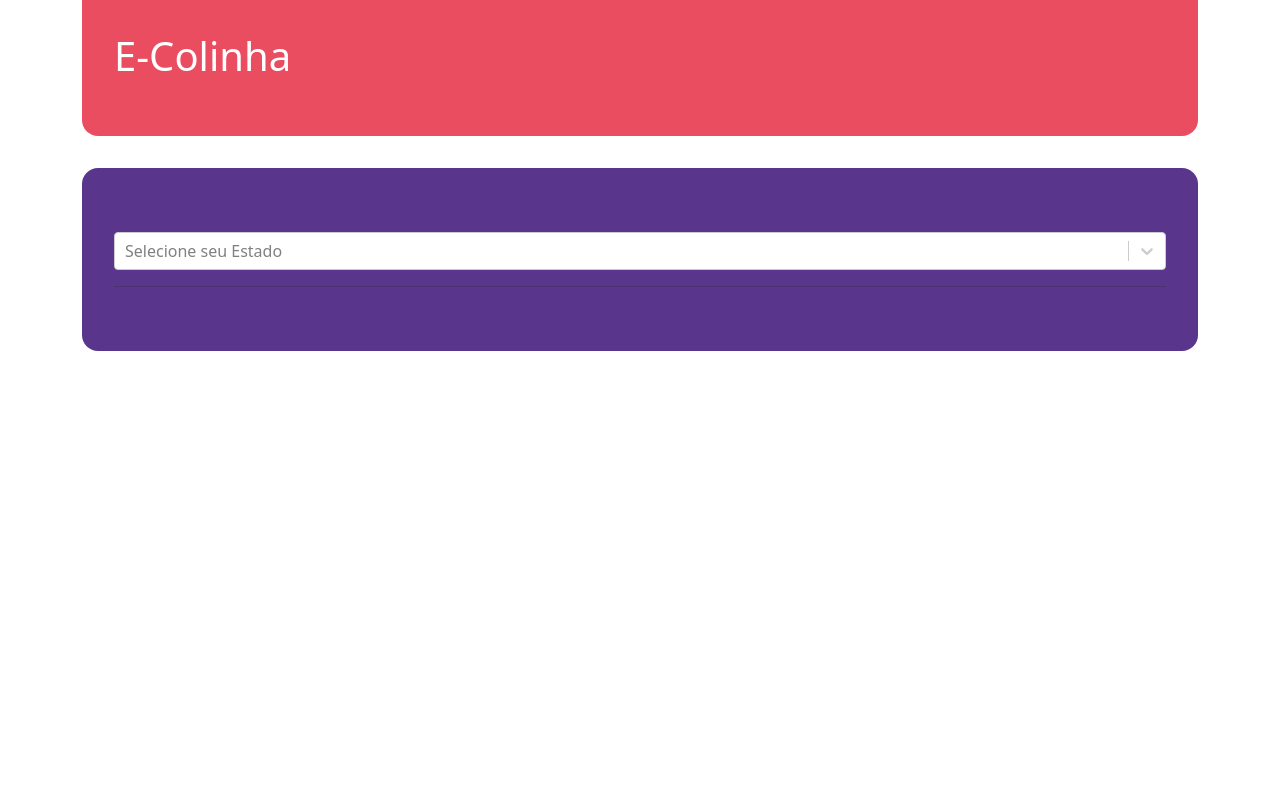
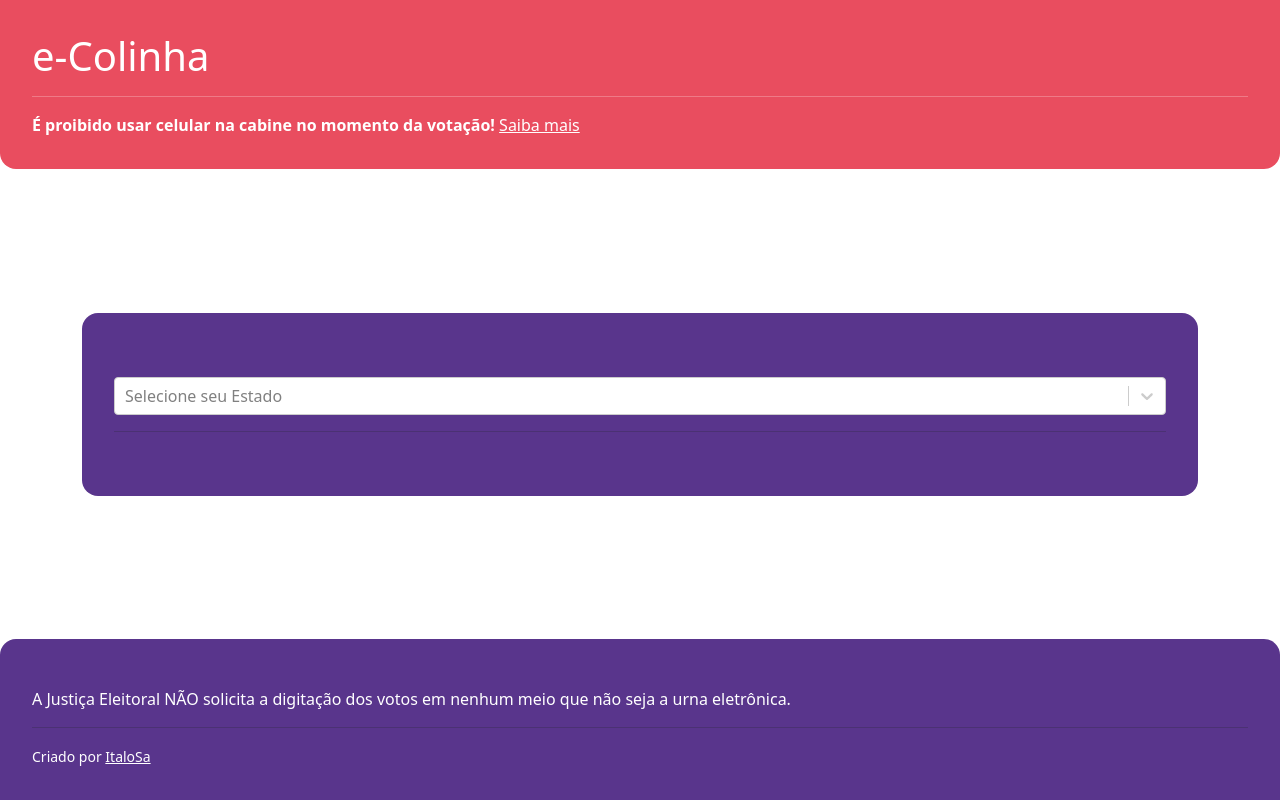
Before and after one commit to ItaloSa/e-colinha, a React (Create React App) app: page / in a window 1280 px wide. Built offline with nearby package versions, Linux system fonts and the light colour scheme.

Commit message:
feat: Add warnings

```diff
--- a/package.json
+++ b/package.json
@@ -19,6 +19,7 @@
     "react-router-dom": "^6.4.1",
     "react-scripts": "5.0.1",
     "react-select": "^5.4.0",
+    "react-spinners": "^0.13.4",
     "styled-components": "^5.3.6",
     "typescript": "^4.8.4",
     "web-vitals": "^2.1.4"
--- a/src/App.tsx
+++ b/src/App.tsx
@@ -4,32 +4,33 @@ import { createGlobalStyle, ThemeProvider } from "styled-components";
 
 import { Form } from "./containers/Form";
 import { DataProvider } from "./services/data/context";
-import { TopContainer } from "./styled";
+import { AppContainer } from "./styled";
 import { theme } from "./theme";
 import { Colinha } from "./containers/Colinha";
+import { Footer } from "./components/Footer";
+import { Header } from "./components/Header";
 
-const GlobalStyle = createGlobalStyle``;
+const GlobalStyle = createGlobalStyle`
+html, body, #root, #root>div {
+  height: 100%
+}
+`;
 
 function App() {
   return (
     <ThemeProvider theme={theme}>
       <DataProvider>
         <GlobalStyle />
-        <div className="container mb-3">
-          <div className="row">
-            <div className="col">
-              <TopContainer>
-                <h1>E-Colinha</h1>
-              </TopContainer>
-            </div>
-          </div>
+        <AppContainer>
+          <Header />
           <Router>
             <Routes>
               <Route path="/" element={<Form />} />
               <Route path="/:uf/:candidatosNum" element={<Colinha />} />
             </Routes>
           </Router>
-        </div>
+          <Footer />
+        </AppContainer>
       </DataProvider>
     </ThemeProvider>
   );
--- /dev/null
+++ b/src/components/Footer/index.tsx
@@ -0,0 +1,21 @@
+import { Container } from "./styled";
+
+export function Footer() {
+  return (
+    <Container>
+      <p>
+        A Justiça Eleitoral NÃO solicita a digitação dos votos em nenhum meio
+        que não seja a urna eletrônica.
+      </p>
+      <hr />
+      <p>
+        <small>
+          Criado por{" "}
+          <a href="https://github.com/italoSa" target="_blank" rel="noreferrer">
+            ItaloSa
+          </a>
+        </small>
+      </p>
+    </Container>
+  );
+}
--- /dev/null
+++ b/src/components/Footer/styled.ts
@@ -0,0 +1,12 @@
+import styled from "styled-components";
+
+export const Container = styled.div`
+  margin-top: 2rem;
+  padding: 3rem 2rem 1rem 2rem;
+  border-radius: 1rem 1rem 0 0;
+  background-color: ${(props) => props.theme.bg};
+
+  p, a, small {
+    color: ${(props) => props.theme.white};
+  }
+`;
--- /dev/null
+++ b/src/components/Header/index.tsx
@@ -0,0 +1,22 @@
+import { TopContainer } from "./styled";
+
+export function Header() {
+  return (
+    <TopContainer>
+      <h1>e-Colinha</h1>
+      <hr />
+      <p>
+        <b>É proibido usar celular na cabine no momento da votação! </b>
+        <span>
+          <a
+            href="https://agenciabrasil.ebc.com.br/radioagencia-nacional/politica/audio/2022-09/tse-proibe-uso-de-telefone-celular-durante-o-momento-da-votacao"
+            target="_blank"
+            rel="noreferrer"
+          >
+            Saiba mais
+          </a>
+        </span>
+      </p>
+    </TopContainer>
+  );
+}
--- /dev/null
+++ b/src/components/Header/styled.ts
@@ -0,0 +1,12 @@
+import styled from "styled-components";
+
+export const TopContainer = styled.div`
+  color: ${(props) => props.theme.white};
+  padding: 2rem 2rem 1rem 2rem;
+  border-radius: 0 0 1rem 1rem;
+  background-color: ${(props) => props.theme.bgSec};
+
+  a {
+    color: ${(props) => props.theme.white};
+  }
+`;
--- a/src/containers/Colinha/index.tsx
+++ b/src/containers/Colinha/index.tsx
@@ -1,5 +1,6 @@
 import { useParams } from "react-router-dom";
 import { useEffect, useState } from "react";
+import BeatLoader from "react-spinners/BeatLoader";
 
 import { Container } from "./styled";
 import useApi from "../../services/data/hook";
@@ -36,11 +37,11 @@ export function Colinha() {
   }, [candidatos]);
 
   return (
-    <>
-      {data?.[1] ? (
-        <Container>
-          <div className="row">
-            <div className="col">
+    <div className="container">
+      <Container>
+        <>
+          {data?.[1] ? (
+            <>
               {cargos.map((cargo) => (
                 <Item
                   key={data[cargo].cdCargo}
@@ -48,10 +49,14 @@ export function Colinha() {
                   data={data}
                 />
               ))}
+            </>
+          ) : (
+            <div className="d-flex justify-content-center">
+              <BeatLoader color="#f7a706" />
             </div>
-          </div>
-        </Container>
-      ) : null}
-    </>
+          )}
+        </>
+      </Container>
+    </div>
   );
 }
--- a/src/containers/Form/index.tsx
+++ b/src/containers/Form/index.tsx
@@ -1,10 +1,11 @@
+import { useState } from "react";
 import Select from "react-select";
 import { useNavigate } from "react-router-dom";
+import { Controller, useForm } from "react-hook-form";
+import BeatLoader from "react-spinners/BeatLoader";
 
 import { FormContainer, SubmitBtn } from "./styled";
 import { UFs } from "../../services/data";
-import { Controller, useForm } from "react-hook-form";
-import { useState } from "react";
 import useApi from "../../services/data/hook";
 
 interface CandidateForm {
@@ -19,7 +20,7 @@ interface CandidateForm {
 export function Form() {
   const { handleSubmit, control, setValue } = useForm<CandidateForm>();
   const [showForm, setShowForm] = useState(false);
-  const { loadData, candidatos, dataToOption } = useApi();
+  const { loadData, candidatos, dataToOption, isLoading } = useApi();
   const navigate = useNavigate();
 
   const handleOnSubmit = (data: CandidateForm) => {
@@ -43,9 +44,8 @@ export function Form() {
   };
 
   return (
+    <div className="container">
       <FormContainer>
-      <div className="row">
-        <div className="col">
         <form onSubmit={handleSubmit(handleOnSubmit)}>
           <div className="mt-3">
             <Select
@@ -58,7 +58,13 @@ export function Form() {
           </div>
           <hr />
 
-            {showForm ? (
+          {isLoading && (
+            <div className="d-flex justify-content-center mt-4">
+              <BeatLoader color="#f7a706" />
+            </div>
+          )}
+
+          {showForm && !isLoading ? (
             <>
               <div className="mt-3">
                 <Controller
@@ -156,8 +162,7 @@ export function Form() {
             </>
           ) : null}
         </form>
+      </FormContainer>
     </div>
-      </div>
-    </FormContainer>
   );
 }
--- a/src/styled.ts
+++ b/src/styled.ts
@@ -1,8 +1,8 @@
 import styled from "styled-components";
 
-export const TopContainer = styled.div`
-  color: ${(props) => props.theme.white};
-  padding: 2rem 2rem 3rem 2rem;
-  border-radius: 0 0 1rem 1rem;
-  background-color: ${(props) => props.theme.bgSec};
+export const AppContainer = styled.div`
+  display: flex;
+  flex-direction: column;
+  justify-content: space-between;
+  height: 100%;
 `;
```
Also changed, not shown: 1 other file (tests, documents, lock files or other folders). Lines whose indentation alone changed are shown as unchanged.
